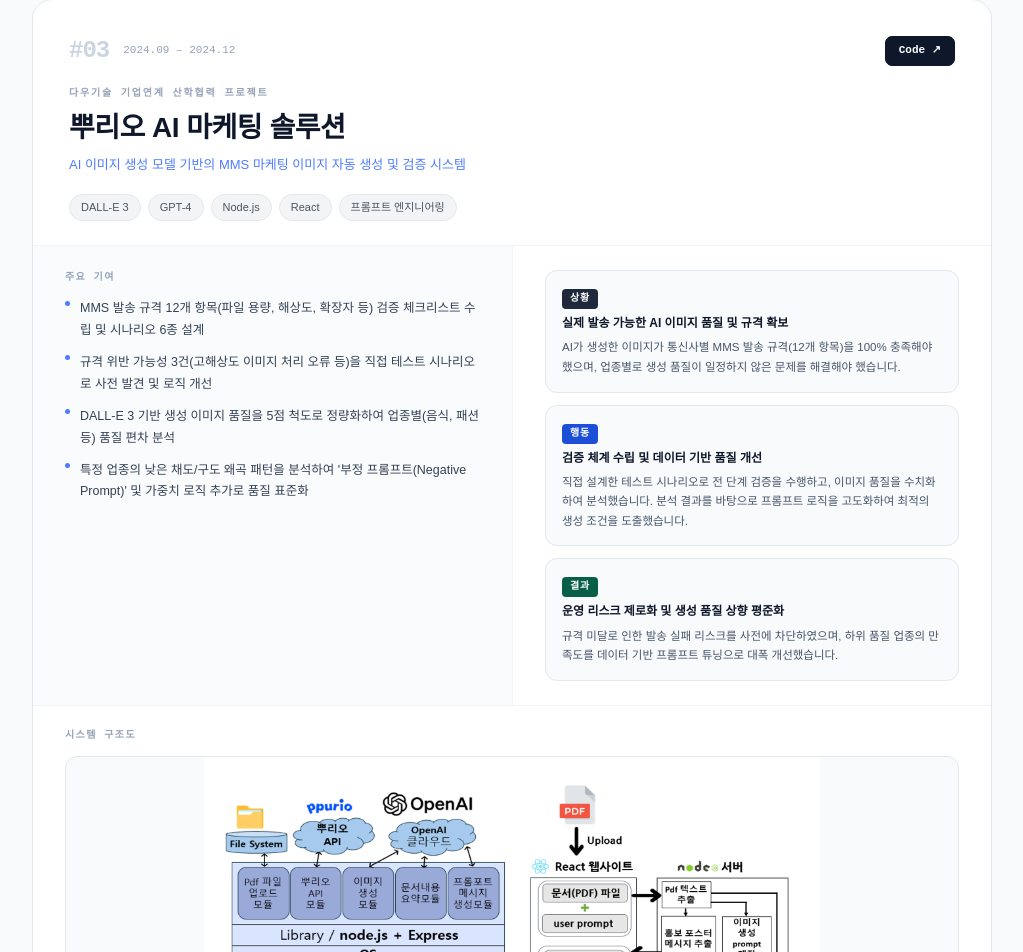
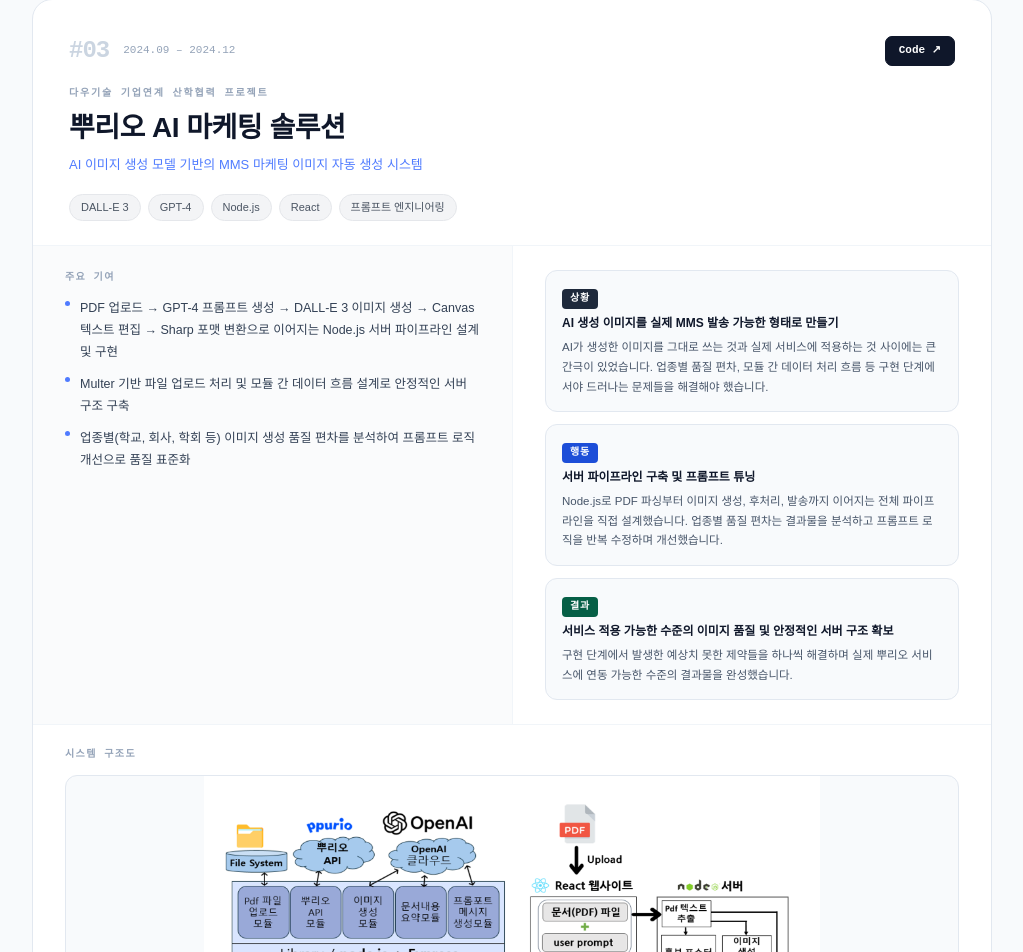
Before and after one commit to mingioes/my-portfolio, a React (Vite) app: page / in a window 1280 px wide. Shown: the part 4910-5862 px from the top of the page, without its empty margins (128-1151 px from the left). Built offline with nearby package versions, Linux system fonts and the light colour scheme.

Commit message:
revise ppurio

```diff
--- a/src/App.jsx
+++ b/src/App.jsx
@@ -59,28 +59,27 @@
   { label: "Demo", href: "https://youtu.be/GG55KUtXJIg?si=rRjBWRqHKjIGU76v" },
 ],
   },
-  {
+ {
     num: "03",
     period: "2024.09 – 2024.12",
     category: "다우기술 기업연계 산학협력 프로젝트",
     name: "뿌리오 AI 마케팅 솔루션",
-    subtitle: "AI 이미지 생성 모델 기반의 MMS 마케팅 이미지 자동 생성 및 검증 시스템",
+    subtitle: "AI 이미지 생성 모델 기반의 MMS 마케팅 이미지 자동 생성 시스템",
     tags: ["DALL-E 3", "GPT-4", "Node.js", "React", "프롬프트 엔지니어링"],
     bullets: [
-      "MMS 발송 규격 12개 항목(파일 용량, 해상도, 확장자 등) 검증 체크리스트 수립 및 시나리오 6종 설계",
-      "규격 위반 가능성 3건(고해상도 이미지 처리 오류 등)을 직접 테스트 시나리오로 사전 발견 및 로직 개선",
-      "DALL-E 3 기반 생성 이미지 품질을 5점 척도로 정량화하여 업종별(음식, 패션 등) 품질 편차 분석",
-      "특정 업종의 낮은 채도/구도 왜곡 패턴을 분석하여 '부정 프롬프트(Negative Prompt)' 및 가중치 로직 추가로 품질 표준화",
+      "PDF 업로드 → GPT-4 프롬프트 생성 → DALL-E 3 이미지 생성 → Canvas 텍스트 편집 → Sharp 포맷 변환으로 이어지는 Node.js 서버 파이프라인 설계 및 구현",
+      "Multer 기반 파일 업로드 처리 및 모듈 간 데이터 흐름 설계로 안정적인 서버 구조 구축",
+      "업종별(학교, 회사, 학회 등) 이미지 생성 품질 편차를 분석하여 프롬프트 로직 개선으로 품질 표준화",
     ],
     star: [
-      { label: "S", title: "실제 발송 가능한 AI 이미지 품질 및 규격 확보", body: "AI가 생성한 이미지가 통신사별 MMS 발송 규격(12개 항목)을 100% 충족해야 했으며, 업종별로 생성 품질이 일정하지 않은 문제를 해결해야 했습니다." },
-      { label: "A", title: "검증 체계 수립 및 데이터 기반 품질 개선", body: "직접 설계한 테스트 시나리오로 전 단계 검증을 수행하고, 이미지 품질을 수치화하여 분석했습니다. 분석 결과를 바탕으로 프롬프트 로직을 고도화하여 최적의 생성 조건을 도출했습니다." },
-      { label: "R", title: "운영 리스크 제로화 및 생성 품질 상향 평준화", body: "규격 미달로 인한 발송 실패 리스크를 사전에 차단하였으며, 하위 품질 업종의 만족도를 데이터 기반 프롬프트 튜닝으로 대폭 개선했습니다." },
+      { label: "S", title: "AI 생성 이미지를 실제 MMS 발송 가능한 형태로 만들기", body: "AI가 생성한 이미지를 그대로 쓰는 것과 실제 서비스에 적용하는 것 사이에는 큰 간극이 있었습니다. 업종별 품질 편차, 모듈 간 데이터 처리 흐름 등 구현 단계에서야 드러나는 문제들을 해결해야 했습니다." },
+      { label: "A", title: "서버 파이프라인 구축 및 프롬프트 튜닝", body: "Node.js로 PDF 파싱부터 이미지 생성, 후처리, 발송까지 이어지는 전체 파이프라인을 직접 설계했습니다. 업종별 품질 편차는 결과물을 분석하고 프롬프트 로직을 반복 수정하며 개선했습니다." },
+      { label: "R", title: "서비스 적용 가능한 수준의 이미지 품질 및 안정적인 서버 구조 확보", body: "구현 단계에서 발생한 예상치 못한 제약들을 하나씩 해결하며 실제 뿌리오 서비스에 연동 가능한 수준의 결과물을 완성했습니다." },
     ],
     archImg: "./ppurio.png",
     links: [
-  { label: "Code", href: "https://github.com/SWPC-caffeine" },
-],
+      { label: "Code", href: "https://github.com/SWPC-caffeine" },
+    ],
   },
 ];
 
```
